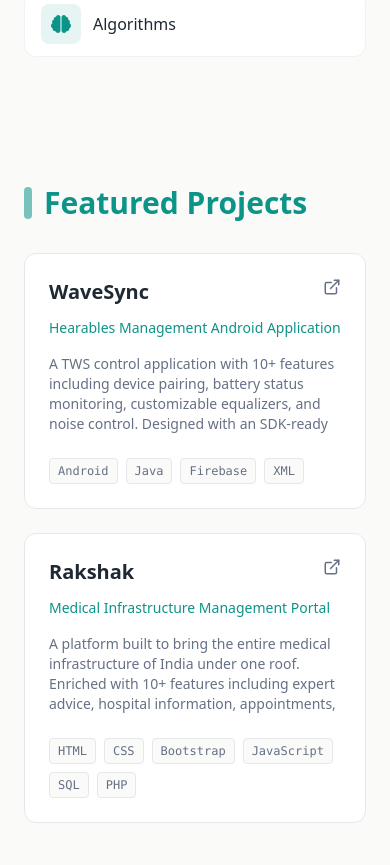
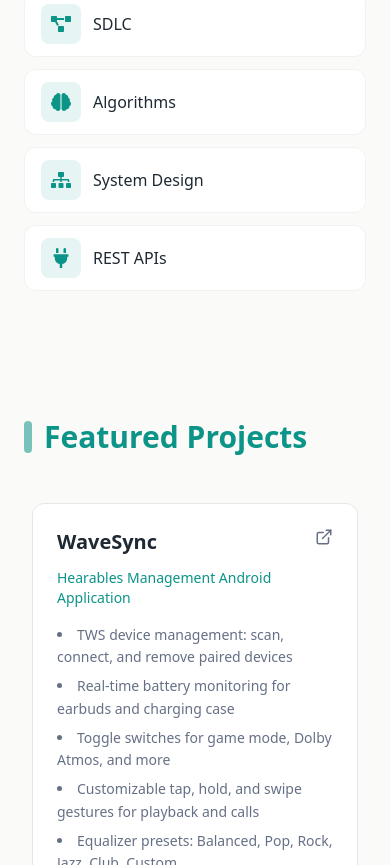
Before and after one commit to hrithik-09/Hrithik-portfolio, a React (Vite) app: page / in a window 390 px wide. Shown: the part 4168-5033 px from the top of the page. Built offline with nearby package versions, Linux system fonts and the light colour scheme.

Commit message:
enhanced project section with carousel

```diff
--- a/src/App.jsx
+++ b/src/App.jsx
@@ -1,6 +1,6 @@
 import React, { useState, useEffect, useRef } from 'react';
 import { portfolioData } from './data';
-import { Github, Linkedin, Mail, ExternalLink, Award, Trophy, Badge, FileText, Menu, X } from "lucide-react";
+import { Github, Linkedin, Mail, ExternalLink, Award, Trophy, Badge, FileText, Menu, X, ChevronLeft, ChevronRight } from "lucide-react";
 
 // Artistic HR Logo Component - Elegant Interlocking Monogram
 const HRLogo = ({ className = "", size = 30 }) => {
@@ -63,7 +63,8 @@ import {
   SiRedis,
   SiDocker,
   SiFirebase,
-  SiGithub
+  SiGithub,
+  SiPostman
 } from "react-icons/si";
 import {
   FaCode,
@@ -71,7 +72,9 @@ import {
   FaBrain,
   FaDatabase,
   FaJava,
-  FaPlug
+  FaPlug,
+  FaTerminal,
+  FaSitemap
 } from "react-icons/fa";
 
 
@@ -218,9 +221,15 @@ const ProjectCard = ({ project, index }) => {
       <p className="text-sm mb-4 transition-colors duration-300" style={{ color: '#0D9488' }}>
         {project.subtitle}
       </p>
-      <p className="text-sm mb-6 h-20 overflow-hidden transition-colors duration-300" style={{ color: '#667085' }}>
-        {project.description}
-      </p>
+      <ul className="text-sm mb-6 leading-relaxed transition-colors duration-300 space-y-1.5 list-disc list-inside" style={{ color: '#667085' }}>
+        {Array.isArray(project.description) ? (
+          project.description.map((point, idx) => (
+            <li key={idx}>{point}</li>
+          ))
+        ) : (
+          <li>{project.description}</li>
+        )}
+      </ul>
       <div className="flex flex-wrap gap-2">
         {project.tags.map((tag, i) => (
           <span
@@ -278,6 +287,140 @@ const ProjectCard = ({ project, index }) => {
       onMouseLeave={(e) => e.currentTarget.style.borderColor = '#E5E7EB'}
     >
       {ProjectContent}
+    </div>
+  );
+};
+
+// Projects Carousel Component
+const ProjectsCarousel = ({ projects }) => {
+  const [currentIndex, setCurrentIndex] = useState(0);
+  const [isPaused, setIsPaused] = useState(false);
+  const carouselRef = useRef(null);
+
+  const nextProject = () => {
+    setCurrentIndex((prev) => (prev + 1) % projects.length);
+  };
+
+  const prevProject = () => {
+    setCurrentIndex((prev) => (prev - 1 + projects.length) % projects.length);
+  };
+
+  const goToProject = (index) => {
+    setCurrentIndex(index);
+  };
+
+  // Auto-advance carousel (pauses on hover/interaction)
+  useEffect(() => {
+    if (isPaused || projects.length <= 1) return;
+
+    const interval = setInterval(() => {
+      setCurrentIndex((prev) => (prev + 1) % projects.length);
+    }, 5000); // Change project every 5 seconds
+
+    return () => clearInterval(interval);
+  }, [projects.length, isPaused]);
+
+  return (
+    <div
+      className="relative"
+      onMouseEnter={() => setIsPaused(true)}
+      onMouseLeave={() => setIsPaused(false)}
+    >
+      {/* Carousel Container */}
+      <div className="relative overflow-hidden rounded-xl py-4">
+        <div
+          ref={carouselRef}
+          className="flex transition-transform duration-500 ease-in-out"
+          style={{ transform: `translateX(-${currentIndex * 100}%)` }}
+        >
+          {projects.map((project, index) => (
+            <div
+              key={index}
+              className="w-full flex-shrink-0 px-2"
+            >
+              <ProjectCard project={project} index={index} />
+            </div>
+          ))}
+        </div>
+      </div>
+
+      {/* Navigation Controls - Buttons and Dots */}
+      {projects.length > 1 && (
+        <div className="flex items-center justify-center gap-4 mt-6">
+          {/* Previous Button */}
+          <button
+            onClick={prevProject}
+            className="p-2 md:p-3 rounded-full shadow-md transition-all duration-300 hover:scale-110 hover:shadow-lg flex items-center justify-center"
+            style={{
+              backgroundColor: '#FFFFFF',
+              color: '#0D9488',
+              border: '2px solid #0D9488'
+            }}
+            onMouseEnter={(e) => {
+              e.currentTarget.style.backgroundColor = '#0D9488';
+              e.currentTarget.style.color = '#FFFFFF';
+            }}
+            onMouseLeave={(e) => {
+              e.currentTarget.style.backgroundColor = '#FFFFFF';
+              e.currentTarget.style.color = '#0D9488';
+            }}
+            aria-label="Previous project"
+          >
+            <ChevronLeft size={20} className="md:w-6 md:h-6" />
+          </button>
+
+          {/* Dots Indicator */}
+          <div className="flex justify-center gap-2">
+            {projects.map((_, index) => (
+              <button
+                key={index}
+                onClick={() => goToProject(index)}
+                className={`transition-all duration-300 rounded-full ${
+                  index === currentIndex ? 'w-8' : 'w-2'
+                } h-2`}
+                style={{
+                  backgroundColor: index === currentIndex ? '#0D9488' : '#E5E7EB'
+                }}
+                onMouseEnter={(e) => {
+                  if (index !== currentIndex) {
+                    e.currentTarget.style.backgroundColor = '#0D9488';
+                    e.currentTarget.style.opacity = '0.5';
+                  }
+                }}
+                onMouseLeave={(e) => {
+                  if (index !== currentIndex) {
+                    e.currentTarget.style.backgroundColor = '#E5E7EB';
+                    e.currentTarget.style.opacity = '1';
+                  }
+                }}
+                aria-label={`Go to project ${index + 1}`}
+              />
+            ))}
+          </div>
+
+          {/* Next Button */}
+          <button
+            onClick={nextProject}
+            className="p-2 md:p-3 rounded-full shadow-md transition-all duration-300 hover:scale-110 hover:shadow-lg flex items-center justify-center"
+            style={{
+              backgroundColor: '#FFFFFF',
+              color: '#0D9488',
+              border: '2px solid #0D9488'
+            }}
+            onMouseEnter={(e) => {
+              e.currentTarget.style.backgroundColor = '#0D9488';
+              e.currentTarget.style.color = '#FFFFFF';
+            }}
+            onMouseLeave={(e) => {
+              e.currentTarget.style.backgroundColor = '#FFFFFF';
+              e.currentTarget.style.color = '#0D9488';
+            }}
+            aria-label="Next project"
+          >
+            <ChevronRight size={20} className="md:w-6 md:h-6" />
+          </button>
+        </div>
+      )}
     </div>
   );
 };
@@ -453,11 +596,14 @@ const iconMap = {
   SiDocker,
   SiFirebase,
   SiGithub,
+  SiPostman,
   FaPlug,
   FaCode,
   FaProjectDiagram,
   FaBrain,
   FaDatabase,
+  FaTerminal,
+  FaSitemap,
 };
 
 const SkillItem = ({ skill, index }) => {
@@ -1015,11 +1161,7 @@ export default function App() {
 
       {/* Projects Section */}
       <Section id="projects" title="Featured Projects">
-        <div className="grid md:grid-cols-2 gap-6">
-          {projects.map((project, index) => (
-            <ProjectCard key={index} project={project} index={index} />
-          ))}
-        </div>
+        <ProjectsCarousel projects={projects} />
       </Section>
 
       {/* Awards & Achievements Section */}
@@ -1028,8 +1170,8 @@ export default function App() {
           <div className="space-y-6">
             {awards.map((award, index) => (
               <AwardCard key={index} award={award} index={index} />
-            ))}
-          </div>
+                ))}
+              </div>
         </Section>
       )}
 
@@ -1039,9 +1181,9 @@ export default function App() {
           <div className="space-y-4">
             {certifications.map((cert, index) => (
               <CertCard key={index} cert={cert} index={index} />
-            ))}
-          </div>
-        </Section>
+          ))}
+        </div>
+      </Section>
       )}
 
       {/* Education Timeline Section */}
--- a/src/data.js
+++ b/src/data.js
@@ -57,38 +57,66 @@ export const portfolioData = {
       { name: "Flutter", icon: "SiFlutter" },
       { name: "Android", icon: "SiAndroid" },
       { name: "SQL", icon: "FaDatabase" },
-    ],
-    tools: [
       { name: "Firebase", icon: "SiFirebase" },
       { name: "MySQL", icon: "SiMysql" },
       { name: "PostgreSQL", icon: "SiPostgresql" },
       { name: "Redis", icon: "SiRedis" },
+    ],
+    tools: [
       { name: "Docker", icon: "SiDocker" },
       { name: "Git & GitHub", icon: "SiGithub" },
-      { name: "REST APIs", icon: "FaPlug" },
+      { name: "Cursor", icon: "FaTerminal" },
+      { name: "Postman", icon: "SiPostman" },
     ],
     methodologies: [
       { name: "Object-Oriented Programming", icon: "FaCode" },
       { name: "SDLC", icon: "FaProjectDiagram" },
       { name: "Algorithms", icon: "FaBrain" },
+      { name: "System Design", icon: "FaSitemap" },
+      { name: "REST APIs", icon: "FaPlug" },
     ]
   },
 
   projects: [
     {
+      title: "FilmFolio",
+      subtitle: "Your Ultimate Movie Tracker",
+      tags: ["Android", "Java", "MVVM", "Retrofit", "Room DB", "Firebase", "XML"],
+      description: [
+        "Android movie tracker powered by TMDB API",
+        "Advanced filtering by genre, year, rating, and language",
+        "Wishlist management and smart reminders with notifications",
+        "Real-time sync across devices using Firebase Firestore",
+        "Google Sign-In authentication",
+        "Built with MVVM architecture and dark theme UI"
+      ],
+      link: "https://github.com/hrithik-09/filmfolio",
+    },
+    {
       title: "WaveSync",
       subtitle: "Hearables Management Android Application",
-      tags: ["Android", "Java", "Firebase", "XML"],
-      description:
-        "A TWS control application with 10+ features including device pairing, battery status monitoring, customizable equalizers, and noise control. Designed with an SDK-ready architecture to support seamless integration for full TWS functionality.",
+      tags: ["Android", "Java", "XML", "Android Studio"],
+      description: [
+        "TWS device management: scan, connect, and remove paired devices",
+        "Real-time battery monitoring for earbuds and charging case",
+        "Toggle switches for game mode, Dolby Atmos, and more",
+        "Customizable tap, hold, and swipe gestures for playback and calls",
+        "Equalizer presets: Balanced, Pop, Rock, Jazz, Club, Custom",
+        "SDK-ready architecture for seamless integration (no SDK included)"
+      ],
       link: "https://github.com/hrithik-09/WaveSync",
     },
     {
       title: "Rakshak",
       subtitle: "Medical Infrastructure Management Portal",
       tags: ["HTML", "CSS", "Bootstrap", "JavaScript", "SQL", "PHP"],
-      description:
-        "A platform built to bring the entire medical infrastructure of India under one roof. Enriched with 10+ features including expert advice, hospital information, appointments, and subscription plans. Enhanced UX with 4 dedicated views for patients, doctors, hospitals, and administrators.",
+      description: [
+        "Unified platform for India's medical infrastructure",
+        "10+ features: expert advice, hospital information, appointments",
+        "Subscription plans and payment integration",
+        "4 dedicated views: patients, doctors, hospitals, administrators",
+        "Enhanced UX with role-based access and interfaces"
+      ],
       link: "https://github.com/hrithik-09/Rakshak",
     },
   ],
```
